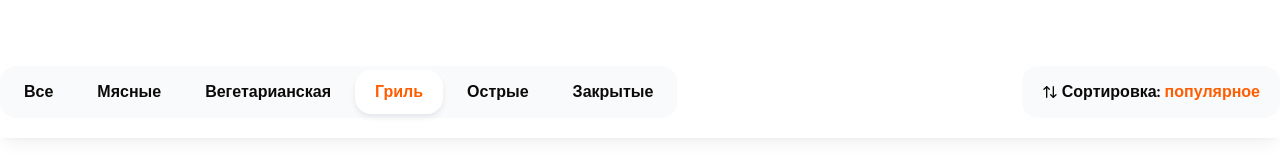
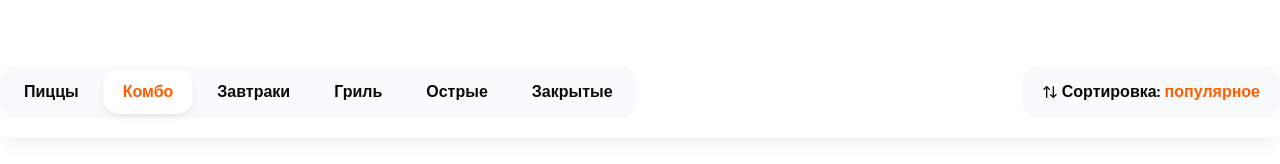
Before and after one commit to SemenKr/next-js-pizza, a Next.js app: page / in a window 1280 px wide. Shown: the part 208-372 px from the top of the page. Built offline with nearby package versions, Linux system fonts and the light colour scheme.

Commit message:
feat функцонал переключения по категориям

```diff
--- a/package.json
+++ b/package.json
@@ -26,7 +26,8 @@
 		"react-use": "^17.5.1",
 		"tailwind-merge": "^2.4.0",
 		"tailwindcss-animate": "^1.0.7",
-		"vaul": "^0.9.1"
+		"vaul": "^0.9.1",
+		"zustand": "^4.5.5"
 	},
 	"devDependencies": {
 		"@types/node": "^20",
--- a/src/app/page.tsx
+++ b/src/app/page.tsx
@@ -78,7 +78,7 @@ export default function Home() {
 									items: [{price: 300}]
 								},
 							]} categoryId={1} 	/>
-							<ProductsGroupList title={'Завтрак'} items={[
+							<ProductsGroupList title={'Комбо'} items={[
 									{
 										id: 1,
 										name: 'Чоризо фреш',
--- a/src/components/shared/categories.tsx
+++ b/src/components/shared/categories.tsx
@@ -1,22 +1,37 @@
+'use client'
+
 import React from 'react';
 import { cn } from '@/lib/utils';
+import { useCategoryStore } from '../../../store/category';
 
 interface Props {
 	className?: string;
 }
 
-const categories = ['Все', 'Мясные', 'Вегетарианская', 'Гриль', 'Острые', 'Закрытые'];
-const activeIndex = 3;
+const categories = [
+	{ id: 1, name: 'Пиццы' },
+	{ id: 2, name: 'Комбо' },
+	{ id: 3, name: 'Завтраки' },
+	{ id: 4, name: 'Гриль' },
+	{ id: 5, name: 'Острые' },
+	{ id: 6, name: 'Закрытые' },
+];
 
 export const Categories: React.FC<Props> = ({ className }) => {
+
+const categoryActiveId = useCategoryStore((state) => state.activeId);
+
 	return (
 		<div className={cn('inline-flex gap-1 bg-gray-50  p-1 rounded-2xl ', className)}>
-			{categories.map((category, index) => (
+			{categories.map(({name , id}, index) => (
 				<a className={cn(
 					'flex items-center h-11 rounded-2xl px-5 font-bold',
-					activeIndex === index && 'bg-white shadow-md shadow-gray-200 text-primary',
-				)} key={index}>
-					<button>{category}</button>
+					categoryActiveId === id && 'bg-white shadow-md shadow-gray-200 text-primary',
+				)}
+				key={index}
+				href={`#${name}`}
+				>
+					<button>{name}</button>
 				</a>
 			))}
 		</div>
--- a/src/components/shared/products-group-list.tsx
+++ b/src/components/shared/products-group-list.tsx
@@ -4,6 +4,7 @@ import { useIntersection } from 'react-use';
 import { cn } from '@/lib/utils';
 import { Title } from './title';
 import { ProductCard } from './product-card';
+import { useCategoryStore } from '../../../store/category';
 
 
 interface Props {
@@ -21,6 +22,8 @@ export const ProductsGroupList: React.FC<Props> = ({
   categoryId,
   className, }) => {
 
+		const setActiveId = useCategoryStore((state) => state.setActiveId);
+
 		const intersectionRef = React.useRef(null);
 		const intersection = useIntersection(intersectionRef, {
 			threshold: .4
@@ -28,9 +31,9 @@ export const ProductsGroupList: React.FC<Props> = ({
 
 		useEffect(() => {
 			if (intersection?.isIntersecting) {
-				console.log(categoryId, title);
+				setActiveId(categoryId);
 			}
-		}, [categoryId , title, intersection?.isIntersecting]);
+		}, [categoryId , setActiveId , intersection?.isIntersecting]);
 
 	return (
 		<div className={cn(className)}  id={title} ref={intersectionRef}>
--- /dev/null
+++ b/store/category.ts
@@ -0,0 +1,11 @@
+import { create } from 'zustand';
+
+interface State {
+	activeId: number;
+	setActiveId: (activeId: number) => void;
+}
+
+export const useCategoryStore = create<State>((set) => ({
+	activeId: 1,
+	setActiveId: (activeId) => set({ activeId }),
+}));
```
Also changed, not shown: 1 other file (tests, documents, lock files or other folders). Lines whose indentation alone changed are shown as unchanged.
